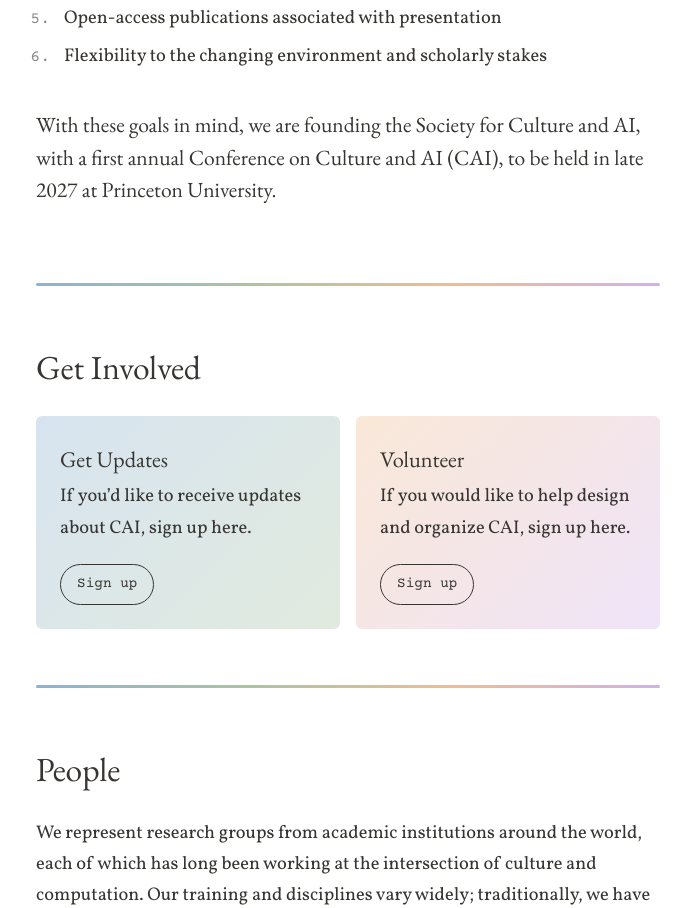
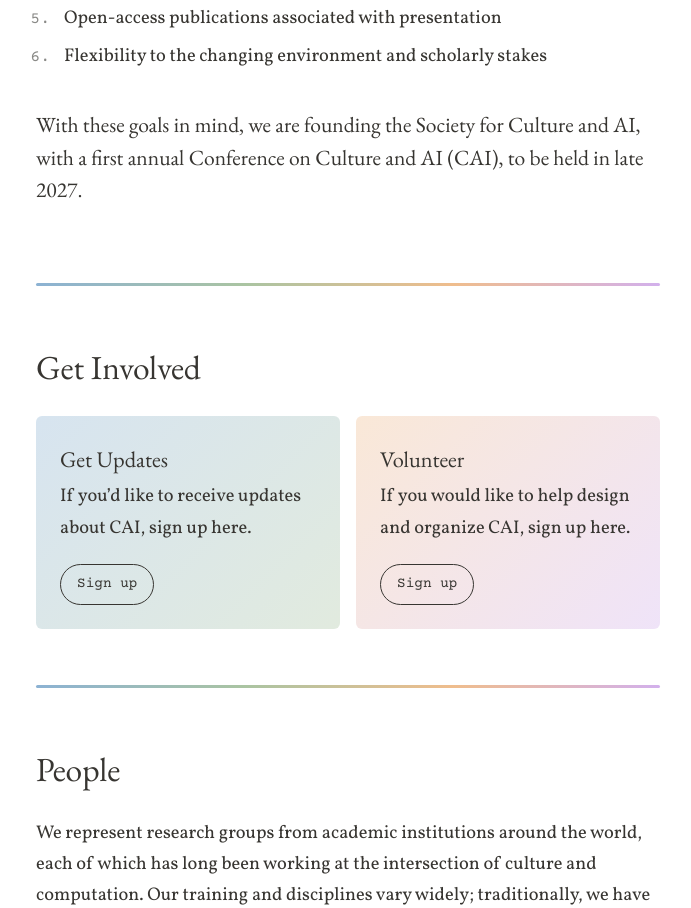
Before and after one commit to society-for-culture-ai/society-for-culture-ai.github.io, a plain HTML site: page index.html in a window 1280 px wide. Shown: the part 2604-3512 px from the top of the page, without its empty margins (292-983 px from the left). Drawn offline with nearby package versions, Linux system fonts and the light colour scheme.

Commit message:
Remove conference venue until confirmed
Co-Authored-By: Claude Opus 5.5 <noreply@anthropic.com>

```diff
--- a/index.html
+++ b/index.html
@@ -4,7 +4,7 @@
   <meta charset="utf-8">
   <meta name="viewport" content="width=device-width, initial-scale=1">
   <title>CAI — Society for Culture and AI</title>
-  <meta name="description" content="The Society for Culture and AI (CAI): a new society of scholars, with a first annual Conference on Culture and AI in late 2027 at Princeton University.">
+  <meta name="description" content="The Society for Culture and AI (CAI): a new society of scholars, with a first annual Conference on Culture and AI in late 2027.">
   <link rel="preconnect" href="https://fonts.googleapis.com">
   <link rel="preconnect" href="https://fonts.gstatic.com" crossorigin>
   <link href="https://fonts.googleapis.com/css2?family=Courier+Prime&family=EB+Garamond:ital,wght@0,400..600;1,400..600&family=Vollkorn:ital,wght@0,400..700;1,400..700&display=swap" rel="stylesheet">
@@ -99,7 +99,7 @@
         </ol>
         <p class="callout">
           With these goals in mind, we are founding the Society for Culture and AI, with a first annual
-          Conference on Culture and AI (CAI), to be held in late 2027 at Princeton University.
+          Conference on Culture and AI (CAI), to be held in late 2027.
         </p>
       </div>
     </section>
```
